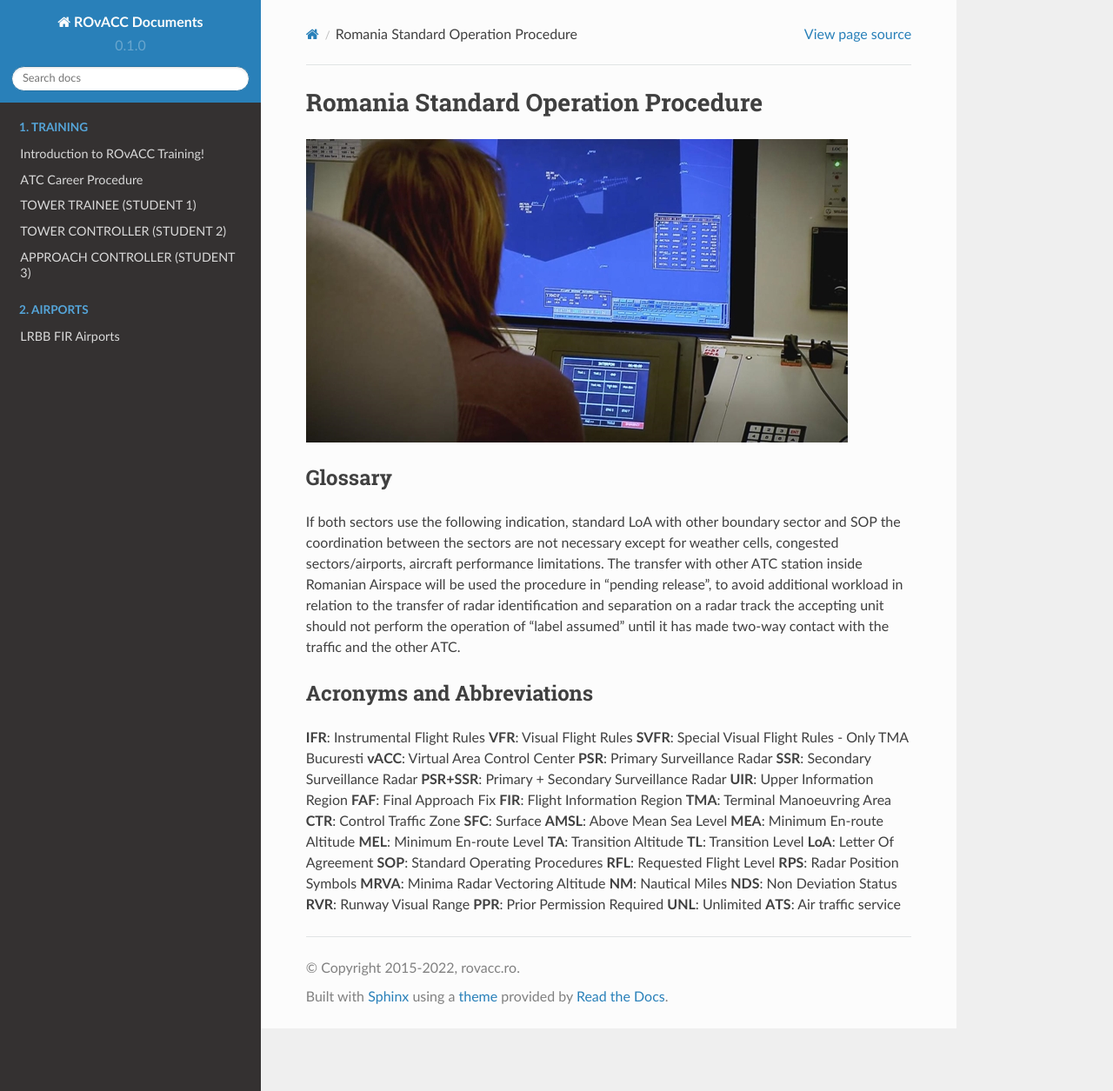
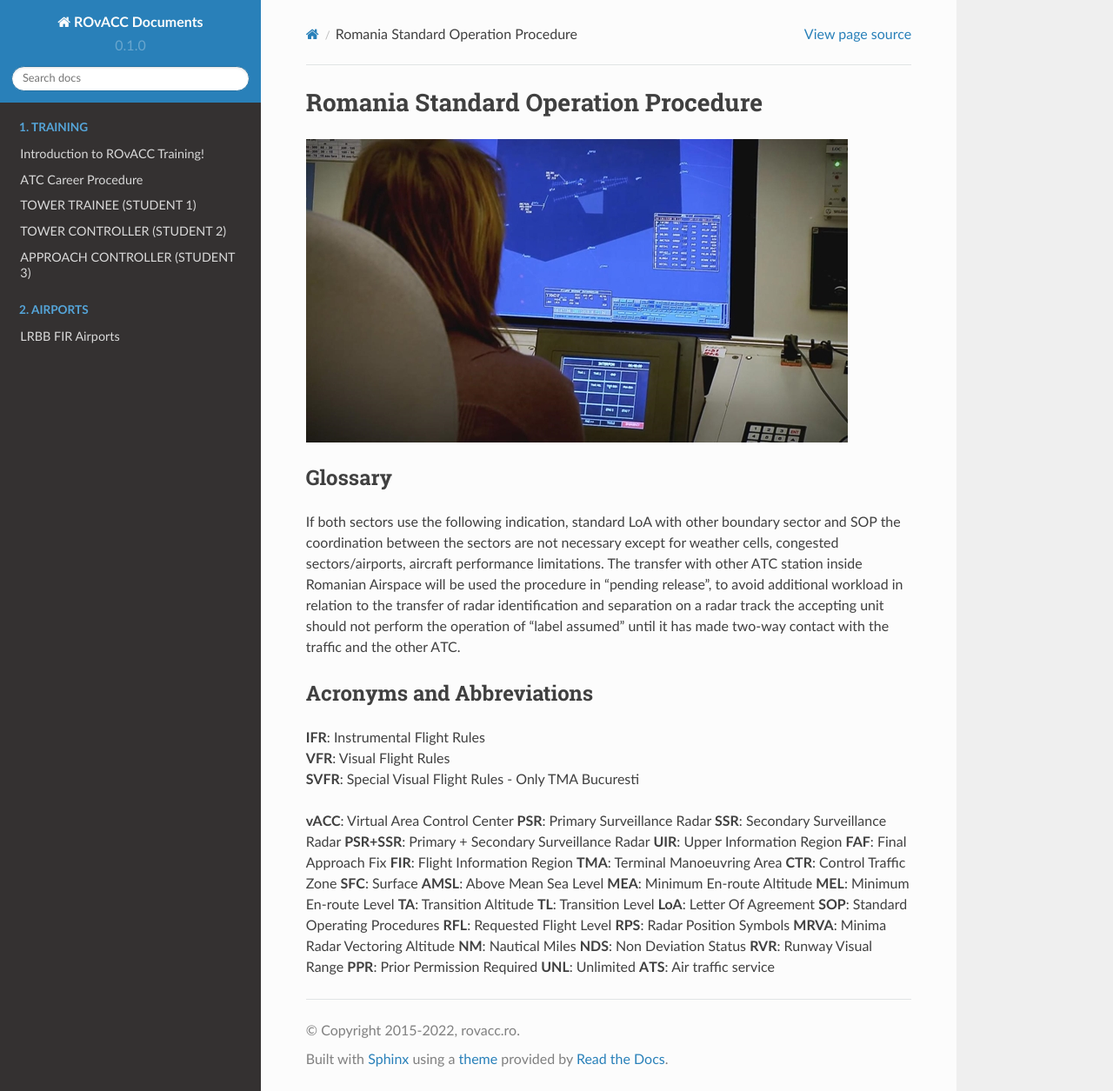
Before and after one commit to ROvACC/training-docs, a Sphinx documentation site: the page built from docs/source/sop/bucharest.rst, in a window 1280 px wide and 1255 px high. Shown: the whole window at 87% size. Built offline with Sphinx 7.4.7 and the Read the Docs theme 2.0.0, drawn with Linux system fonts in a browser that asks for light colours.

```diff
--- a/docs/source/sop/bucharest.rst
+++ b/docs/source/sop/bucharest.rst
@@ -11,9 +11,10 @@ The transfer with other ATC station inside Romanian Airspace will be used the pr
 Acronyms and Abbreviations
 ^^^^^^^^^^^^^^^^^^^^^^^^^^
 
-**IFR**: Instrumental Flight Rules
-**VFR**: Visual Flight Rules
-**SVFR**: Special Visual Flight Rules - Only TMA Bucuresti
+| **IFR**: Instrumental Flight Rules
+| **VFR**: Visual Flight Rules
+| **SVFR**: Special Visual Flight Rules - Only TMA Bucuresti
+
 **vACC**: Virtual Area Control Center
 **PSR**: Primary Surveillance Radar
 **SSR**: Secondary Surveillance Radar
```
